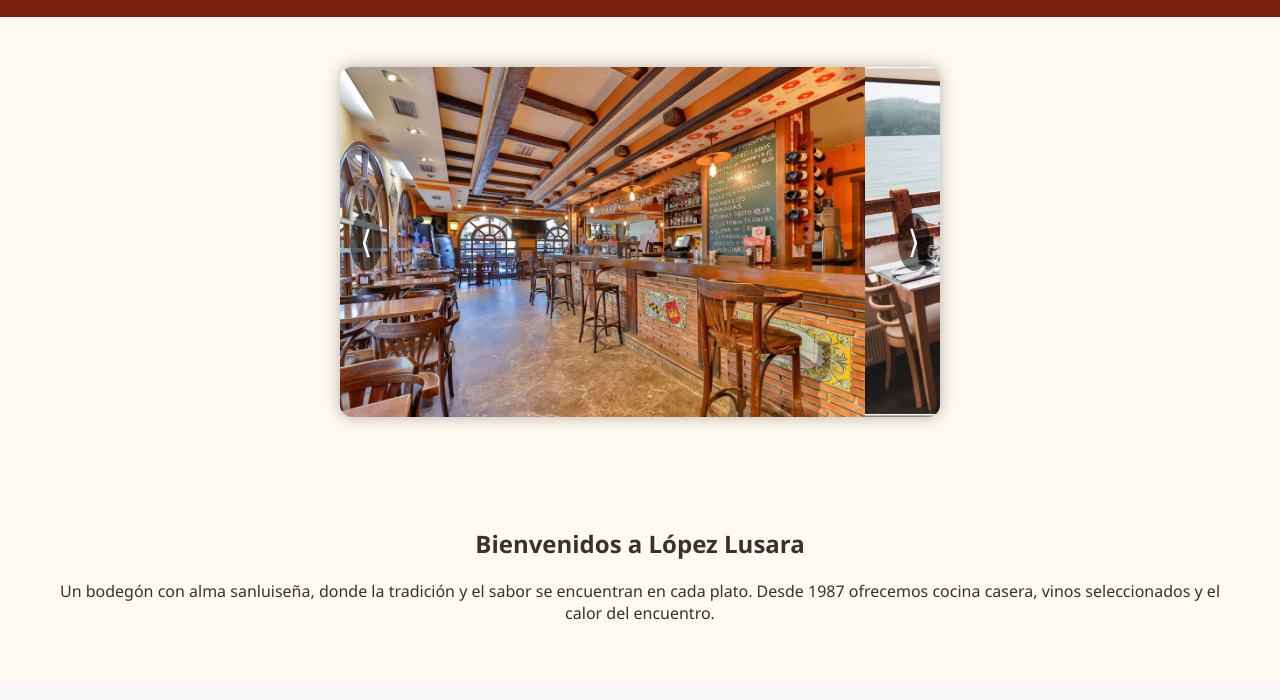
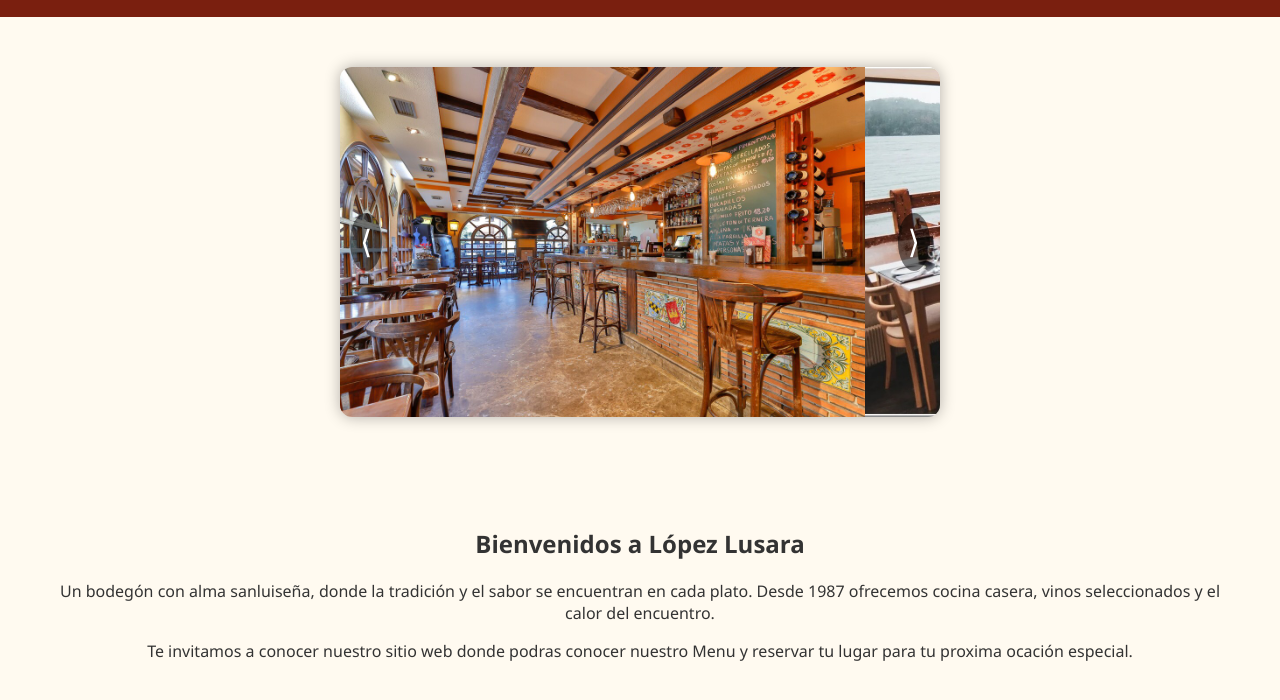
Before and after one commit to SelvaLusara/Tp_Integrador_2025, a plain HTML site: page index.html in a window 1280 px wide. Shown: the part 100-800 px from the top of the page. Drawn offline with Linux system fonts and the light colour scheme.

Commit message:
Update index.html

```diff
--- a/index.html
+++ b/index.html
@@ -44,6 +44,8 @@
         se encuentran en cada plato. Desde 1987 ofrecemos cocina casera,
         vinos seleccionados y el calor del encuentro.
       </p>
+
+      <p>Te invitamos a conocer nuestro sitio web donde podras conocer nuestro Menu y reservar tu lugar para tu proxima ocación especial.</p>
     </div>
   </main>
 
```
